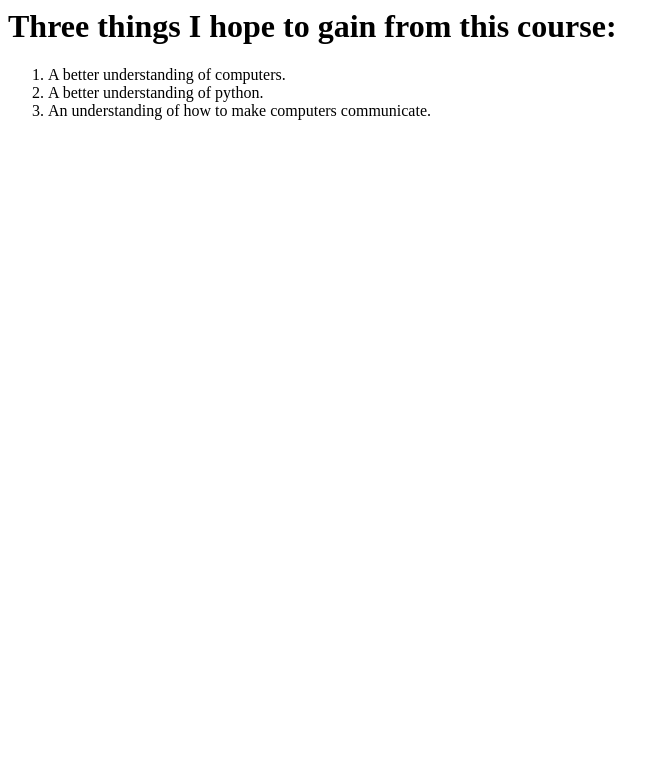
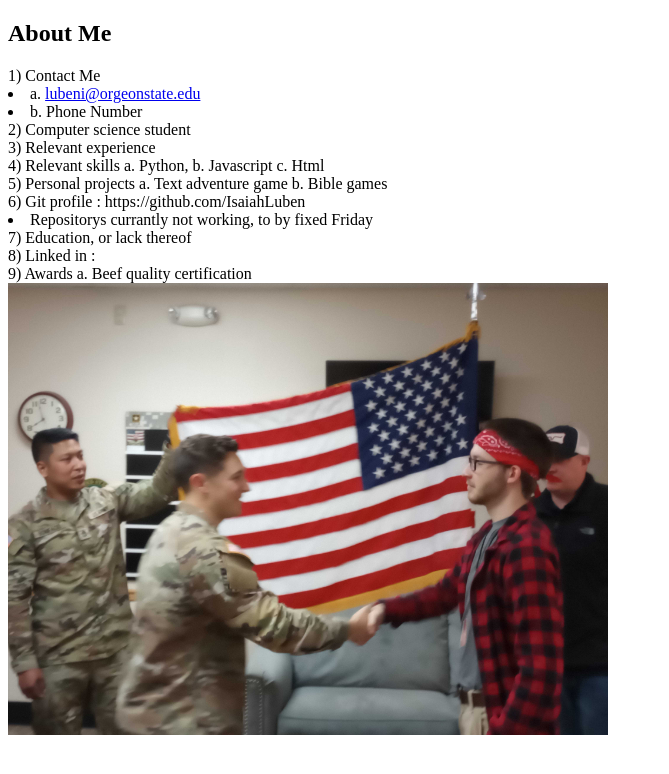
Before and after one commit to IsaiahLuben/IsaiahLuben, a plain HTML site: page index.html in a window 1280 px wide. Shown: the whole page, without its empty margins (0-669 px from the left). Drawn offline with Linux system fonts and the light colour scheme.

Commit message:
update website

```diff
--- a/index.html
+++ b/index.html
@@ -1,10 +1,54 @@
-<div>
-    <h1>
-        Three things I hope to gain from this course:
-    </h1>
-    <ol>
-        <li>A better understanding of computers.</li>
-        <li>A better understanding of python.</li>
-        <li>An understanding of how to make computers communicate.</li>
-    </ol>
+<!doctype html>
+<html>
+<head>
+    <title>Isaiah's Portfolio Page</title>
+    <link rel="icon" type="image/png" href="images/favicon.png" />
+</head>
+<body>
+
+    <div>
+        <h2>About Me</h2>
+        1)	Contact Me
+            <li>a.	 <a href="mailto:lubeni@oregonstate.edu" >lubeni@orgeonstate.edu</a></li>
+            <li>b.	Phone Number</li>
+    </div>
+
+    <div>
+            2)	Computer science student
+    </div>
+    <div>
+            3)	Relevant experience
+    </div>
+    <div>
+            4)	Relevant skills
+            a.	Python,
+            b.	Javascript
+            c.	Html
+    </div>
+    <div>
+            5)	Personal projects
+            a.	Text adventure game
+            b.	Bible games
+    </div>
+    <div>
+            6)	Git profile : https://github.com/IsaiahLuben
+            <li>Repositorys currantly not working, to by fixed Friday
+    </div>
+    <div>
+            7)	Education, or lack thereof
+    </div>
+    <div>
+            8)	Linked in :
+    </div>
+    <div>
+            9)	Awards
+            a.	Beef quality certification
+    </div>
+
+
+   </div>
+   <div>
+    <img src="images/profilepic.jpg" width="600"/>
 </div>
+</body>
+</html>
```
Also changed, not shown: favicon.png (added), images/favicon.png (added), images/icons8-cow-32.png (added), images/profilepic.jpg (added).
